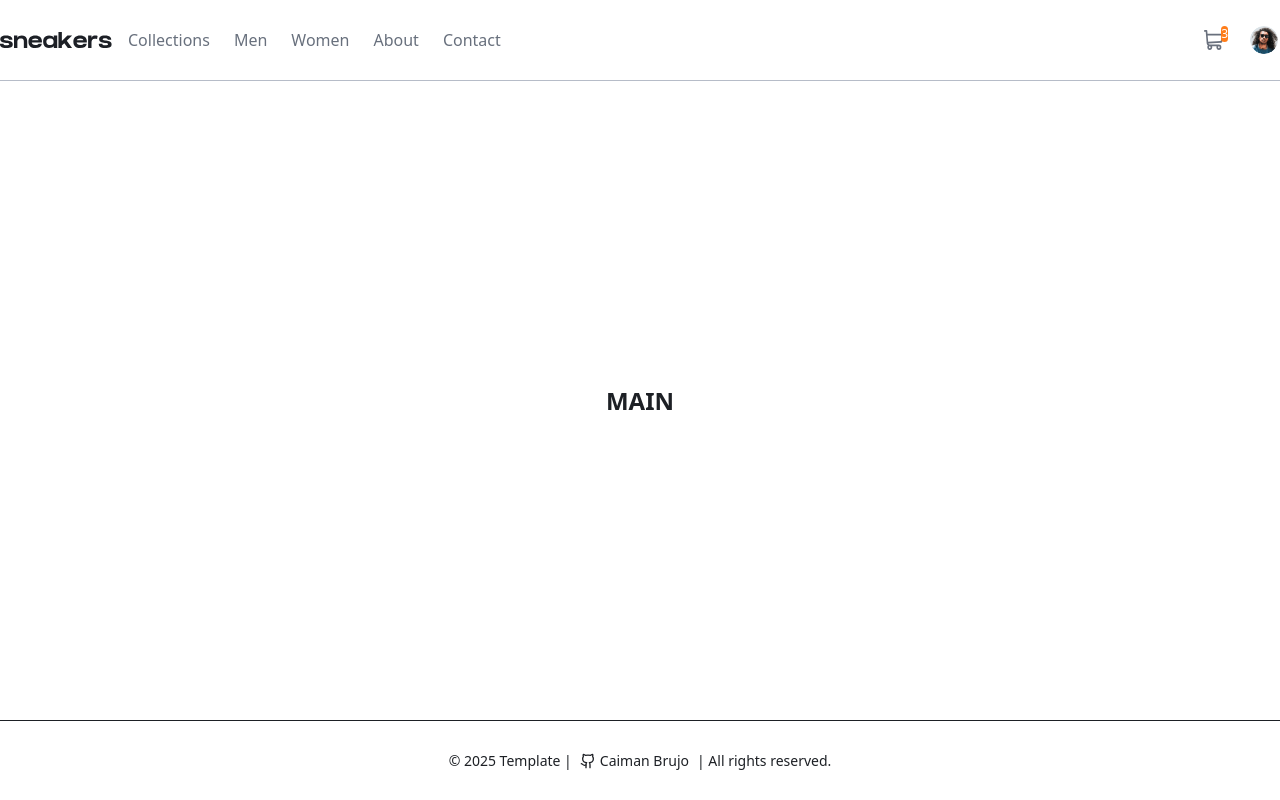
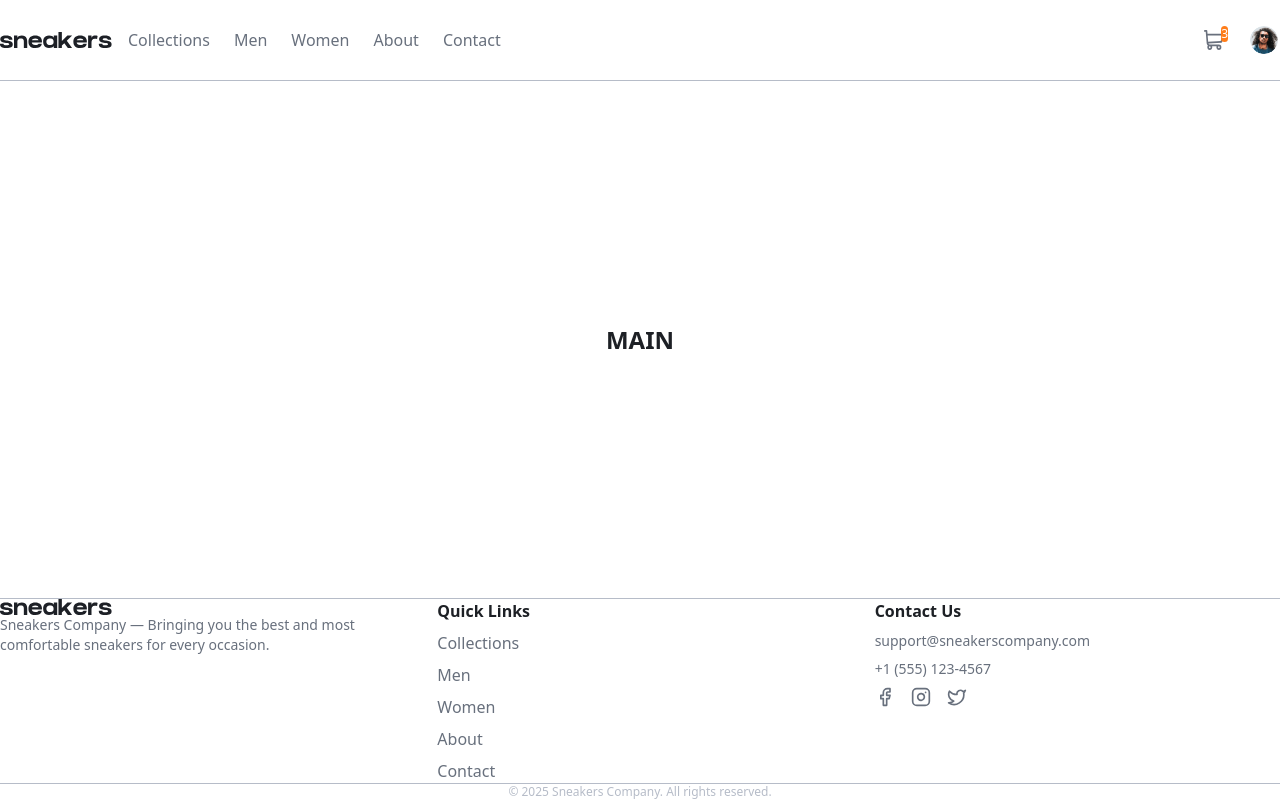
Before and after one commit to CaimanBrujo/e-commerce-product-page, a React (Vite) app: page / in a window 1280 px wide. Built offline with nearby package versions, Linux system fonts and the light colour scheme; the HTML template or start-up script is replaced by a standard one.

Commit message:
feat: add Footer component with Lucide icons for social links

```diff
--- a/src/components/Footer.tsx
+++ b/src/components/Footer.tsx
@@ -1,22 +1,62 @@
-import { Github } from 'lucide-react'
+import logo from '../assets/images/logo.svg'
+import { Facebook, Instagram, Twitter } from 'lucide-react'
 
 export default function Footer() {
   return (
-    <footer className="w-full h-20 text-muted py-6 px-6 border-t border-border flex items-center justify-center fade-in">
-      <small className="text-sm text-center flex gap-2">
-        © {new Date().getFullYear()} Template |
-        <a
-          href="https://github.com/CaimanBrujo"
-          target="_blank"
-          rel="noopener noreferrer"
-          aria-label="Caiman Brujo GitHub profile"
-          className="inline-flex items-center gap-1 hover:text-title text-muted"
-        >
-          <Github className="w-4 h-4" />
-          Caiman Brujo
-        </a>{' '}
-        | All rights reserved.
-      </small>
+    <footer className="w-full border-t border-grayish-blue mt-12">
+      <div className="container mx-auto px-4 sm:px-6 py-8 grid grid-cols-1 sm:grid-cols-3 gap-8 text-dark-grayish-blue">
+        {/* Logo */}
+        <div className="flex flex-col items-start">
+          <img src={logo} alt="Company Logo" className="w-28 mb-4" />
+          <p className="text-sm">
+            Sneakers Company — Bringing you the best and most comfortable
+            sneakers for every occasion.
+          </p>
+        </div>
+
+        {/* Links */}
+        <div className="flex flex-col gap-2">
+          <h3 className="text-very-dark-blue font-bold mb-2">Quick Links</h3>
+          <a href="#" className="hover:text-primary">
+            Collections
+          </a>
+          <a href="#" className="hover:text-primary">
+            Men
+          </a>
+          <a href="#" className="hover:text-primary">
+            Women
+          </a>
+          <a href="#" className="hover:text-primary">
+            About
+          </a>
+          <a href="#" className="hover:text-primary">
+            Contact
+          </a>
+        </div>
+
+        {/* Contact / Social */}
+        <div className="flex flex-col gap-2">
+          <h3 className="text-very-dark-blue font-bold mb-2">Contact Us</h3>
+          <p className="text-sm">support@sneakerscompany.com</p>
+          <p className="text-sm">+1 (555) 123-4567</p>
+          <div className="flex gap-4 mt-4">
+            <a href="#" aria-label="Facebook" className="hover:text-primary">
+              <Facebook className="w-5 h-5" />
+            </a>
+            <a href="#" aria-label="Instagram" className="hover:text-primary">
+              <Instagram className="w-5 h-5" />
+            </a>
+            <a href="#" aria-label="Twitter" className="hover:text-primary">
+              <Twitter className="w-5 h-5" />
+            </a>
+          </div>
+        </div>
+      </div>
+
+      {/* Bottom bar */}
+      <div className="border-t border-grayish-blue mt-6 pt-4 text-center text-grayish-blue text-xs">
+        © {new Date().getFullYear()} Sneakers Company. All rights reserved.
+      </div>
     </footer>
   )
 }
```
